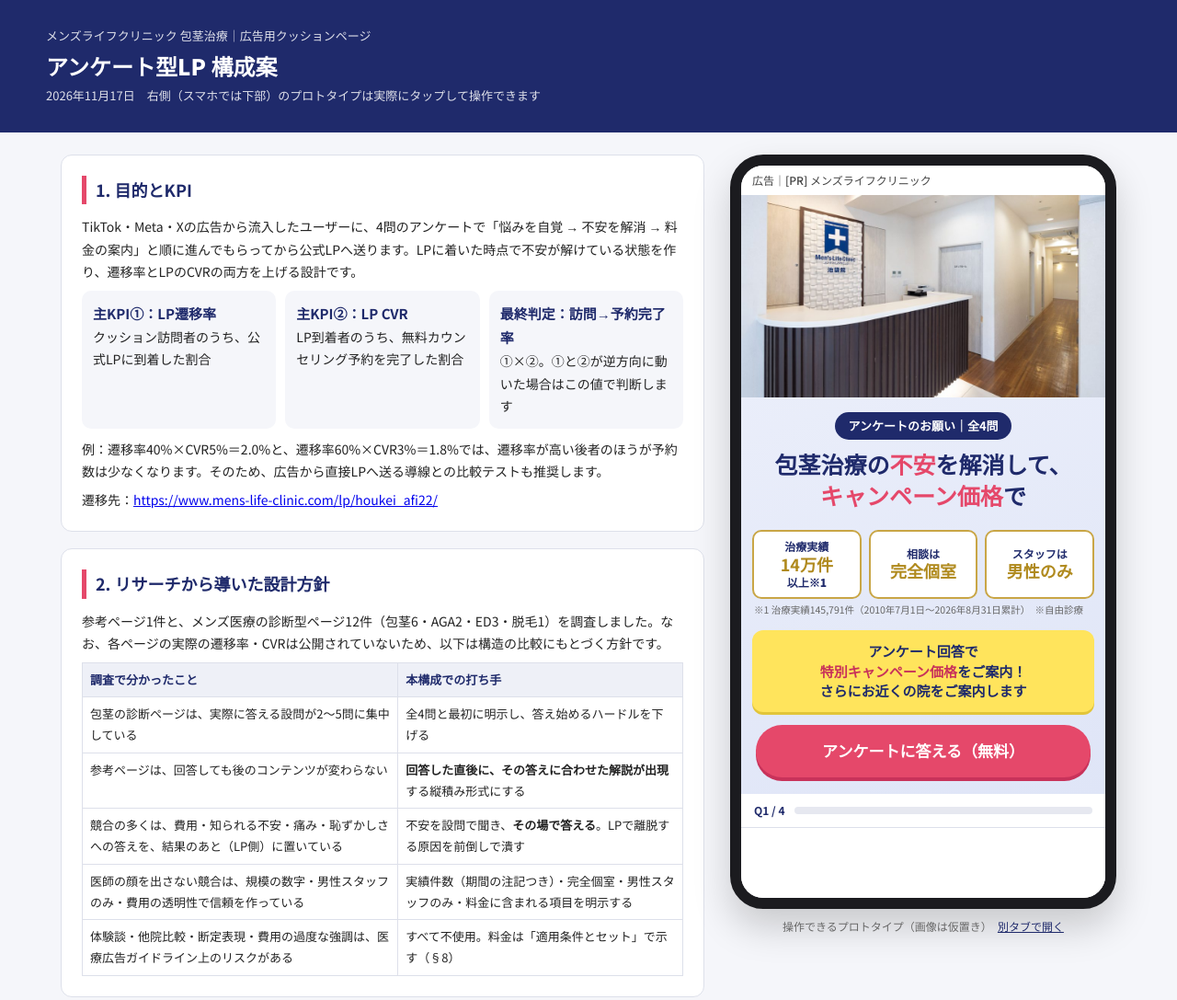
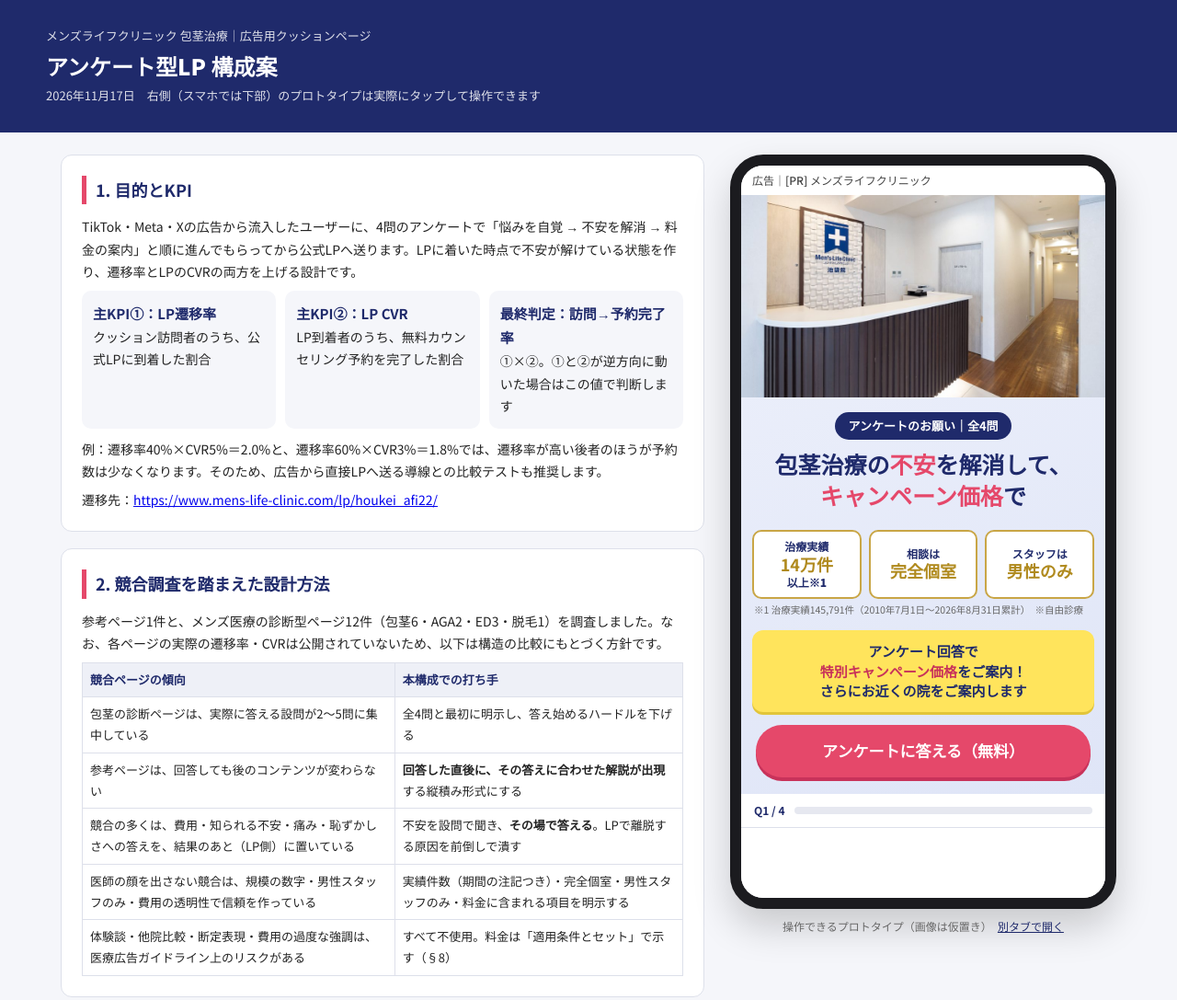
Before and after one commit to okadatakuya-spec/ml-survey-draft-8391e7, a plain HTML site: page index.html in a window 1280 px wide. Shown: the top 1087 px of the page at 92% size. Drawn offline with Linux system fonts and the light colour scheme.

Commit message:
見出し・列名を修正

```diff
--- a/index.html
+++ b/index.html
@@ -64,10 +64,10 @@ th{background:#eef0f7;color:var(--navy);white-space:nowrap}
 </section>
 
 <section>
- <h2>2. リサーチから導いた設計方針</h2>
+ <h2>2. 競合調査を踏まえた設計方法</h2>
  <p>参考ページ1件と、メンズ医療の診断型ページ12件（包茎6・AGA2・ED3・脱毛1）を調査しました。なお、各ページの実際の遷移率・CVRは公開されていないため、以下は構造の比較にもとづく方針です。</p>
  <table>
-  <tr><th>調査で分かったこと</th><th>本構成での打ち手</th></tr>
+  <tr><th>競合ページの傾向</th><th>本構成での打ち手</th></tr>
   <tr><td>包茎の診断ページは、実際に答える設問が2〜5問に集中している</td><td>全4問と最初に明示し、答え始めるハードルを下げる</td></tr>
   <tr><td>参考ページは、回答しても後のコンテンツが変わらない</td><td><b>回答した直後に、その答えに合わせた解説が出現</b>する縦積み形式にする</td></tr>
   <tr><td>競合の多くは、費用・知られる不安・痛み・恥ずかしさへの答えを、結果のあと（LP側）に置いている</td><td>不安を設問で聞き、<b>その場で答える</b>。LPで離脱する原因を前倒しで潰す</td></tr>
```
